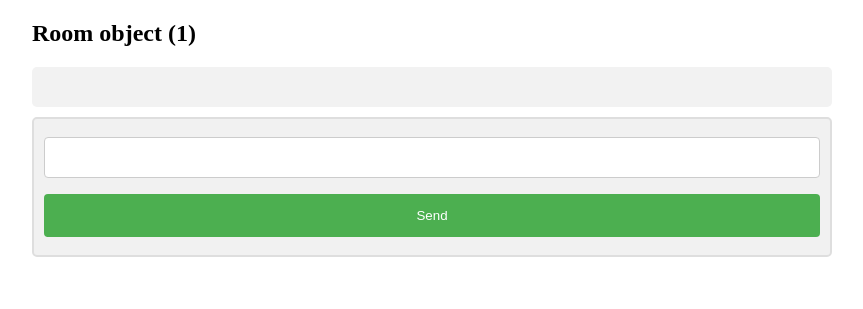
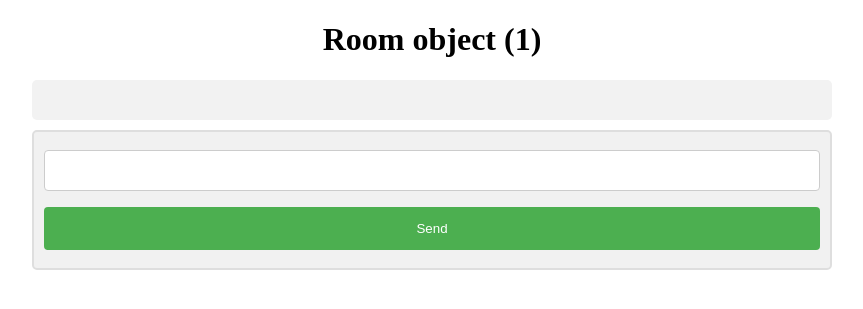
Before and after one commit to bibaswanroy/Chat, a Django app: template templates/room.html in a window 1280 px wide. Shown: the top 309 px of the page, without its empty margins (208-1071 px from the left). Run offline with Django 5.2, Linux system fonts and the light colour scheme; the template is opened without the code that fills it: values that come from a table or form of the project are taken from there, others are empty; data comes from the database, SQL or seed files in the repository; some libraries are stand-ins or nearby versions.

Commit message:
checking

```diff
--- a/templates/room.html
+++ b/templates/room.html
@@ -56,7 +56,7 @@ body {
 </head>
 <body>
 
-<h2>{{room}}</h2>
+<h1 style="text-align: center;">{{room}}</h1>
 
 <div id="display">
 
```
